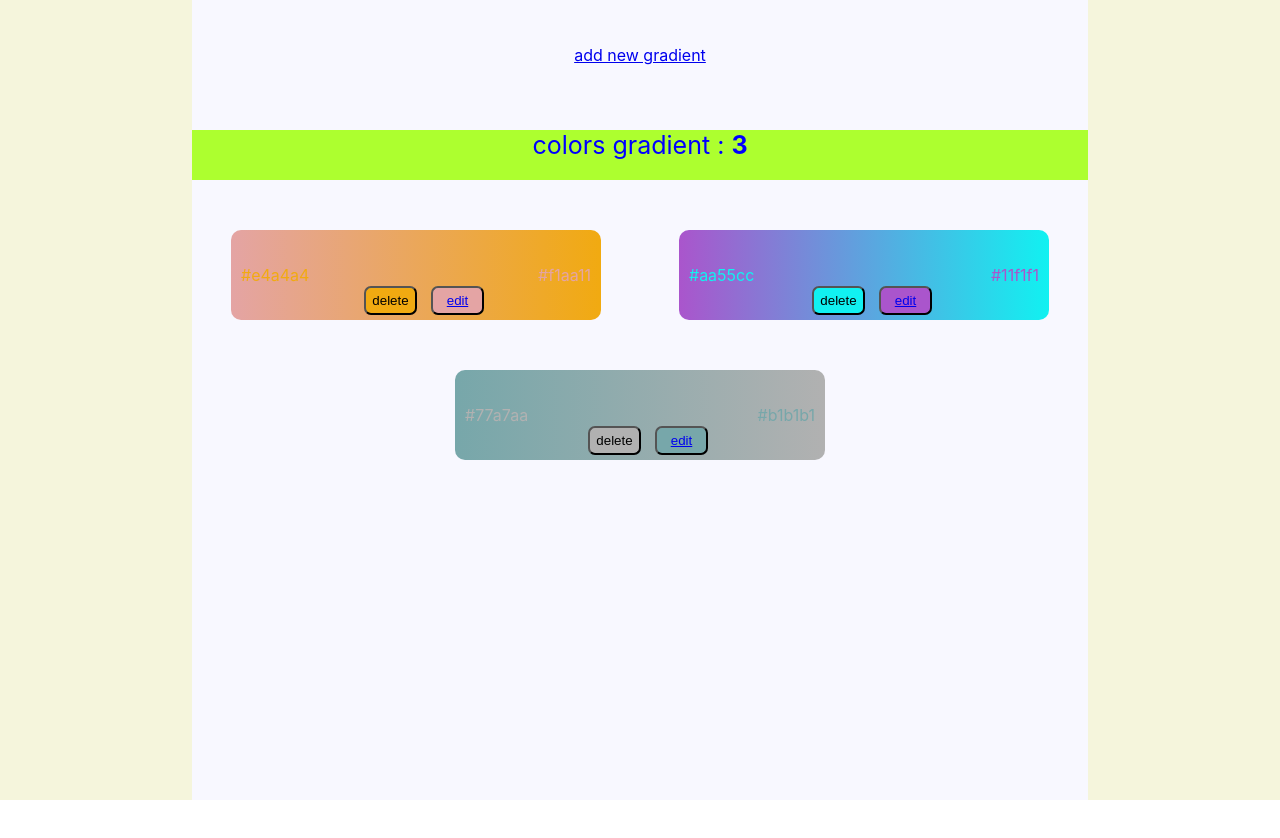
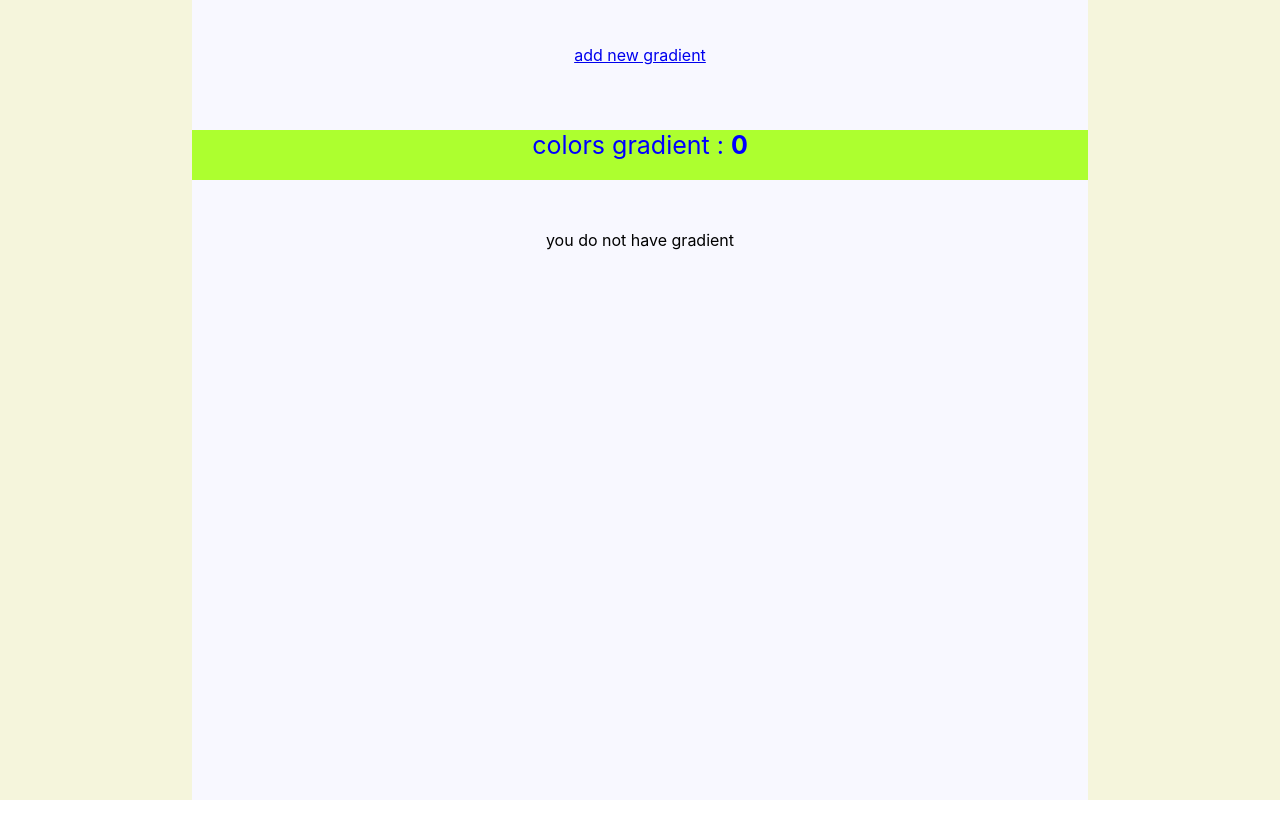
Before and after one commit to serIvanich/gradients-constructor, a React (Create React App) app: page / in a window 1280 px wide. Shown: the top 838 px of the page. Built offline with nearby package versions, Linux system fonts and the light colour scheme.

Commit message:
added test for add new gradient

```diff
--- a/src/bll/gradients-reducer.ts
+++ b/src/bll/gradients-reducer.ts
@@ -1,37 +1,41 @@
 import {createSlice, PayloadAction} from "@reduxjs/toolkit"
 import {v4 as uuidv4} from 'uuid';
 
-const gradients: GradientType[] = [
-    {
-        id: setId(),
-        color1: '#e4a4a4',
-        color2: '#f1aa11',
-    },
-    {
-        id: setId(),
-        color1: '#aa55cc',
-        color2: '#11f1f1',
-    },
-    {
-        id: setId(),
-        color1: '#77a7aa',
-        color2: '#b1b1b1',
-    },
-]
+// const gradients: GradientType[] = [
+//     {
+//         id: setId(),
+//         color1: '#e4a4a4',
+//         color2: '#f1aa11',
+//     },
+//     {
+//         id: setId(),
+//         color1: '#aa55cc',
+//         color2: '#11f1f1',
+//     },
+//     {
+//         id: setId(),
+//         color1: '#77a7aa',
+//         color2: '#b1b1b1',
+//     },
+// ]
 
 
 const slice = createSlice({
 
     name: 'gradients',
-    initialState: gradients,
-    reducers: {},
+    initialState: [] as Array<GradientType>,
+    reducers: {
+        addNewGradient(state, action: PayloadAction<{ gradient: GradientType }>) {
+            state.push(action.payload.gradient)
+        },
+    },
 
 
 })
 
 export const gradientsReducer = slice.reducer
 
-export const actionGradients = slice.actions
+export const {addNewGradient} = slice.actions
 
 
 function setId(): string {
--- a/src/components/form/SettingForm.tsx
+++ b/src/components/form/SettingForm.tsx
@@ -3,6 +3,7 @@ import React from "react";
 import s from './SettingForm.module.scss'
 
 export const SettingForm: React.FC<FormPropsType> = ({changeCallback, values}) => {
+
 
 
     const formik = useFormik({
@@ -37,14 +38,14 @@ export const SettingForm: React.FC<FormPropsType> = ({changeCallback, values}) =
         <form className={s.formBox} onSubmit={formik.handleSubmit}>
             <label htmlFor="color1" className={s.labelTitle}>enter your color for begin gradient</label>
             <input
-                // defaultValue={"#bbb"}
+                placeholder={values?.color1}
                 {...formik.getFieldProps('color1')}  />
             <div style={{'color': 'red', 'height': '10px'}}>
                 {formik.touched.color1 && formik.errors.color1 && formik.errors.color1}
             </div>
             <label htmlFor="color1" className={s.labelTitle}>enter your color for end gradient</label>
             <input
-                // defaultValue={"#eee"}
+                placeholder={values?.color2}
                 {...formik.getFieldProps('color2')}  />
             <div style={{'color': 'red', 'height': '10px'}}>
                 {formik.touched.color2 && formik.errors.color2 && formik.errors.color2}
@@ -58,7 +59,7 @@ export const SettingForm: React.FC<FormPropsType> = ({changeCallback, values}) =
 
 
 type FormPropsType = {
-    values?: FormValuesType
+    values?: {color1?: string, color2?: string}
     changeCallback: (values: FormValuesType) => void
 }
 
--- a/src/ui/features/editItem/EditGradient.tsx
+++ b/src/ui/features/editItem/EditGradient.tsx
@@ -1,19 +1,30 @@
 import React from "react";
 import {FormValuesType, SettingForm} from "../../../components/form/SettingForm";
 import s from "./EditGradient.module.scss";
+import {useParams} from "react-router-dom";
+import {useSelector} from "react-redux";
+import {AppRootStateType} from "../../../bll/store";
+import {GradientType} from "../../../bll/gradients-reducer";
 
 export const EditGradient: React.FC = () => {
 
+    const {id} = useParams()
 
+    const gradients = useSelector<AppRootStateType, GradientType[]>(state => state.gradients)
+    const gradient = gradients.find(i => i.id === id)
+    const gradientValues = gradient?.color1 && gradient?.color2? {color1: gradient.color1, color2: gradient.color2} : {}
+    console.log(id, gradient)
     const changeCallback = (values: FormValuesType) => {
-        console.log(values)
+        gradients.forEach(i => {
+
+        })
 
     }
-debugger
+
     return (
         <div className={s.containerApp}>
 
-            <SettingForm changeCallback={changeCallback}/>
+            <SettingForm changeCallback={changeCallback} values={gradientValues}/>
         </div>
     )
 }
```
Also changed, not shown: src/utils/redux-utils.ts (added, +14 -0 lines), 1 other file (tests, documents, lock files or other folders).
